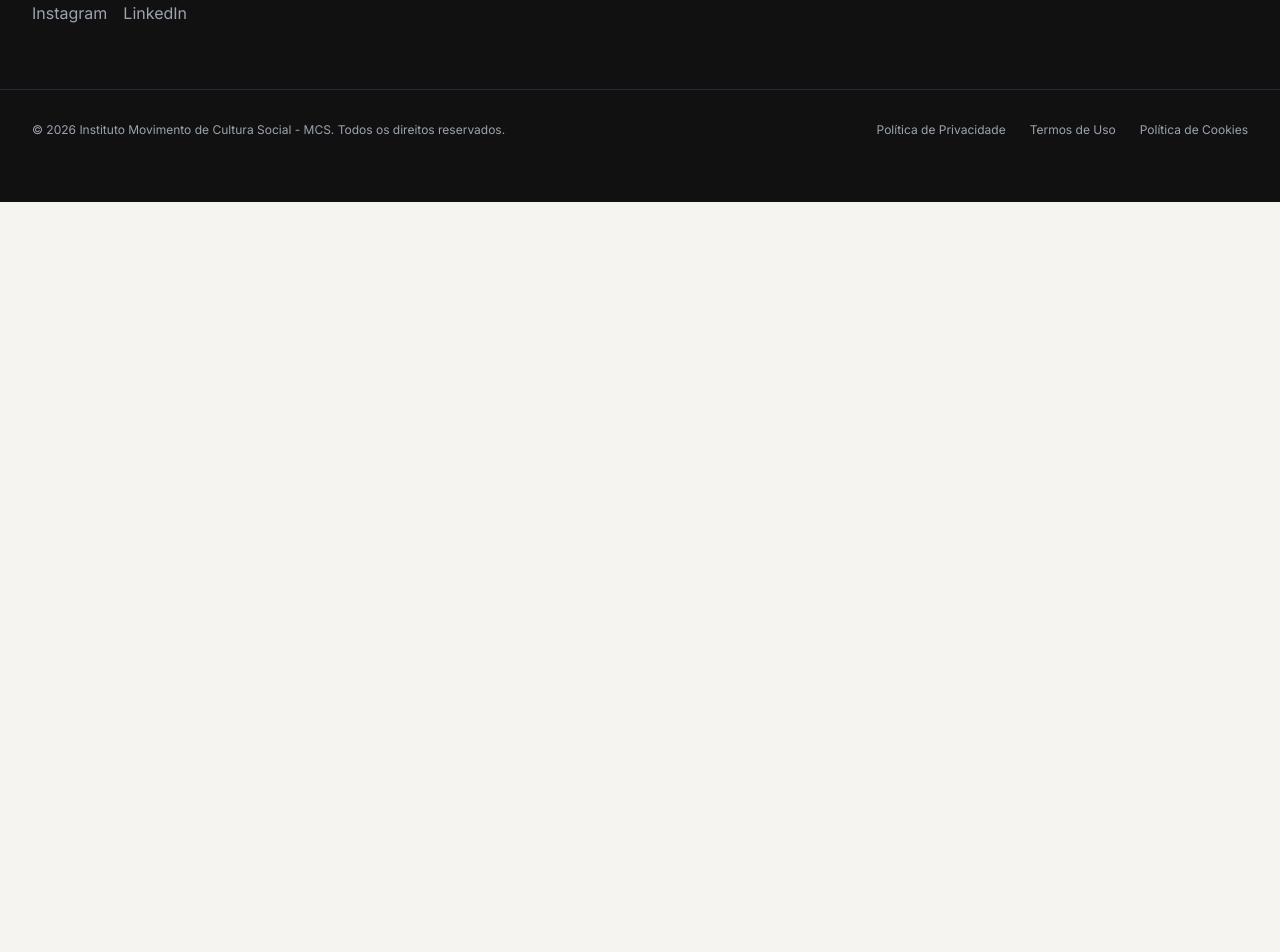
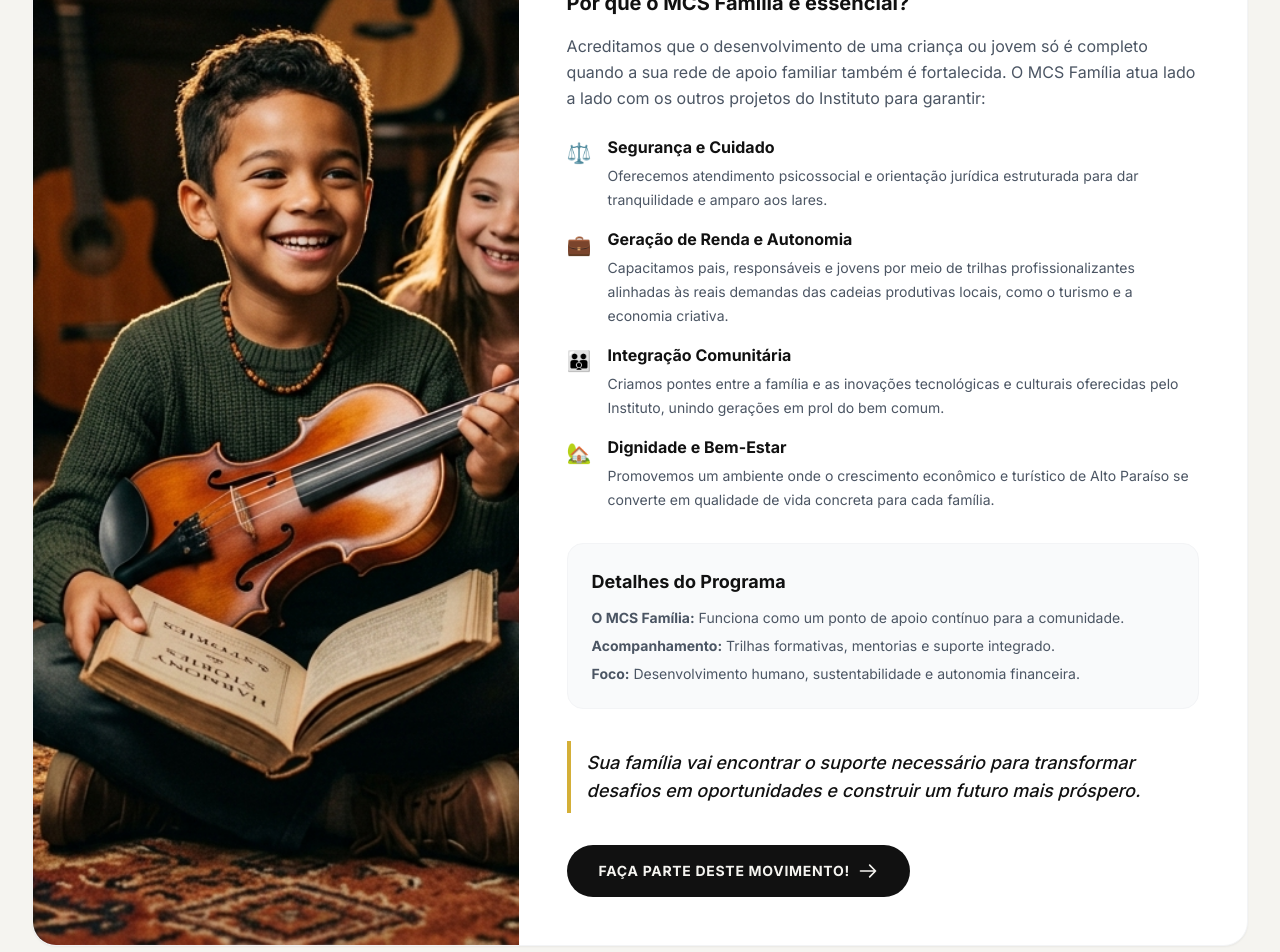
Before and after one commit to cezardias/Instituto_MCS, a React (Vite) app in the folder frontend/: page /projetos in a window 1280 px wide. Shown: the part 3600-4552 px from the top of the page. Before the commit the page ends 3802 px from the top, so only its background shows below. Built offline with nearby package versions, Linux system fonts and the light colour scheme; a web font is replaced by a local one.

Commit message:
feat: adiciona o projeto MCS Família

```diff
--- a/frontend/src/pages/ProjectsPage.tsx
+++ b/frontend/src/pages/ProjectsPage.tsx
@@ -165,6 +165,77 @@ export default function ProjectsPage() {
           </div>
         </div>
 
+        {/* Project 3: MCS Família */}
+        <div className="bg-white rounded-3xl overflow-hidden shadow-sm border border-gray-100 flex flex-col lg:flex-row mb-12">
+          <div className="lg:w-2/5 relative min-h-[300px] bg-gray-200">
+            <img src="/hero.png" alt="MCS Família" className="w-full h-full object-cover absolute inset-0" />
+            <div className="absolute top-6 left-6 z-20 px-4 py-1.5 text-xs font-bold tracking-wider rounded-full border bg-yellow-100 text-yellow-800 border-yellow-200 shadow-sm">
+              EM ANDAMENTO
+            </div>
+          </div>
+
+          <div className="lg:w-3/5 p-8 lg:p-12">
+            <h2 className="font-serif text-3xl lg:text-4xl text-carbono mb-4 leading-tight">
+              Fortaleça Toda a Família com o Projeto MCS Família!
+            </h2>
+            <p className="text-gray-600 text-lg mb-8 leading-relaxed">
+              Você já imaginou um espaço de acolhimento onde a comunidade encontra suporte jurídico, apoio psicossocial e trilhas de capacitação para transformar o potencial da nossa região em conquistas reais para dentro de casa? Apresentamos o <strong>MCS Família</strong>, a base de sustentação do nosso ecossistema de desenvolvimento.
+            </p>
+
+            <h3 className="font-bold text-xl text-carbono mb-4">Por que o MCS Família é essencial?</h3>
+            <p className="text-gray-600 mb-6 leading-relaxed">
+              Acreditamos que o desenvolvimento de uma criança ou jovem só é completo quando a sua rede de apoio familiar também é fortalecida. O MCS Família atua lado a lado com os outros projetos do Instituto para garantir:
+            </p>
+
+            <ul className="space-y-4 mb-8">
+              <li className="flex gap-4">
+                <span className="text-dourado text-xl mt-1">⚖️</span>
+                <div>
+                  <strong className="text-carbono block mb-1">Segurança e Cuidado</strong>
+                  <span className="text-gray-600 text-sm">Oferecemos atendimento psicossocial e orientação jurídica estruturada para dar tranquilidade e amparo aos lares.</span>
+                </div>
+              </li>
+              <li className="flex gap-4">
+                <span className="text-dourado text-xl mt-1">💼</span>
+                <div>
+                  <strong className="text-carbono block mb-1">Geração de Renda e Autonomia</strong>
+                  <span className="text-gray-600 text-sm">Capacitamos pais, responsáveis e jovens por meio de trilhas profissionalizantes alinhadas às reais demandas das cadeias produtivas locais, como o turismo e a economia criativa.</span>
+                </div>
+              </li>
+              <li className="flex gap-4">
+                <span className="text-dourado text-xl mt-1">👪</span>
+                <div>
+                  <strong className="text-carbono block mb-1">Integração Comunitária</strong>
+                  <span className="text-gray-600 text-sm">Criamos pontes entre a família e as inovações tecnológicas e culturais oferecidas pelo Instituto, unindo gerações em prol do bem comum.</span>
+                </div>
+              </li>
+              <li className="flex gap-4">
+                <span className="text-dourado text-xl mt-1">🏡</span>
+                <div>
+                  <strong className="text-carbono block mb-1">Dignidade e Bem-Estar</strong>
+                  <span className="text-gray-600 text-sm">Promovemos um ambiente onde o crescimento econômico e turístico de Alto Paraíso se converte em qualidade de vida concreta para cada família.</span>
+                </div>
+              </li>
+            </ul>
+
+            <div className="bg-gray-50 rounded-2xl p-6 border border-gray-100 mb-8">
+              <h3 className="font-bold text-lg text-carbono mb-3">Detalhes do Programa</h3>
+              <p className="text-gray-600 text-sm mb-2"><strong>O MCS Família:</strong> Funciona como um ponto de apoio contínuo para a comunidade.</p>
+              <p className="text-gray-600 text-sm mb-2"><strong>Acompanhamento:</strong> Trilhas formativas, mentorias e suporte integrado.</p>
+              <p className="text-gray-600 text-sm"><strong>Foco:</strong> Desenvolvimento humano, sustentabilidade e autonomia financeira.</p>
+            </div>
+
+            <p className="text-carbono font-medium text-lg mb-8 italic border-l-4 border-dourado pl-4 py-2">
+              Sua família vai encontrar o suporte necessário para transformar desafios em oportunidades e construir um futuro mais próspero.
+            </p>
+
+            <Link to="/contato" className="bg-carbono text-marfim font-bold py-4 px-8 rounded-full hover:bg-gray-800 transition-colors inline-flex items-center gap-2 text-sm uppercase tracking-wider">
+              Faça Parte Deste Movimento!
+              <svg className="w-5 h-5" fill="none" viewBox="0 0 24 24" stroke="currentColor"><path strokeLinecap="round" strokeLinejoin="round" strokeWidth={2} d="M14 5l7 7m0 0l-7 7m7-7H3" /></svg>
+            </Link>
+          </div>
+        </div>
+
       </div>
     </div>
   )
```
